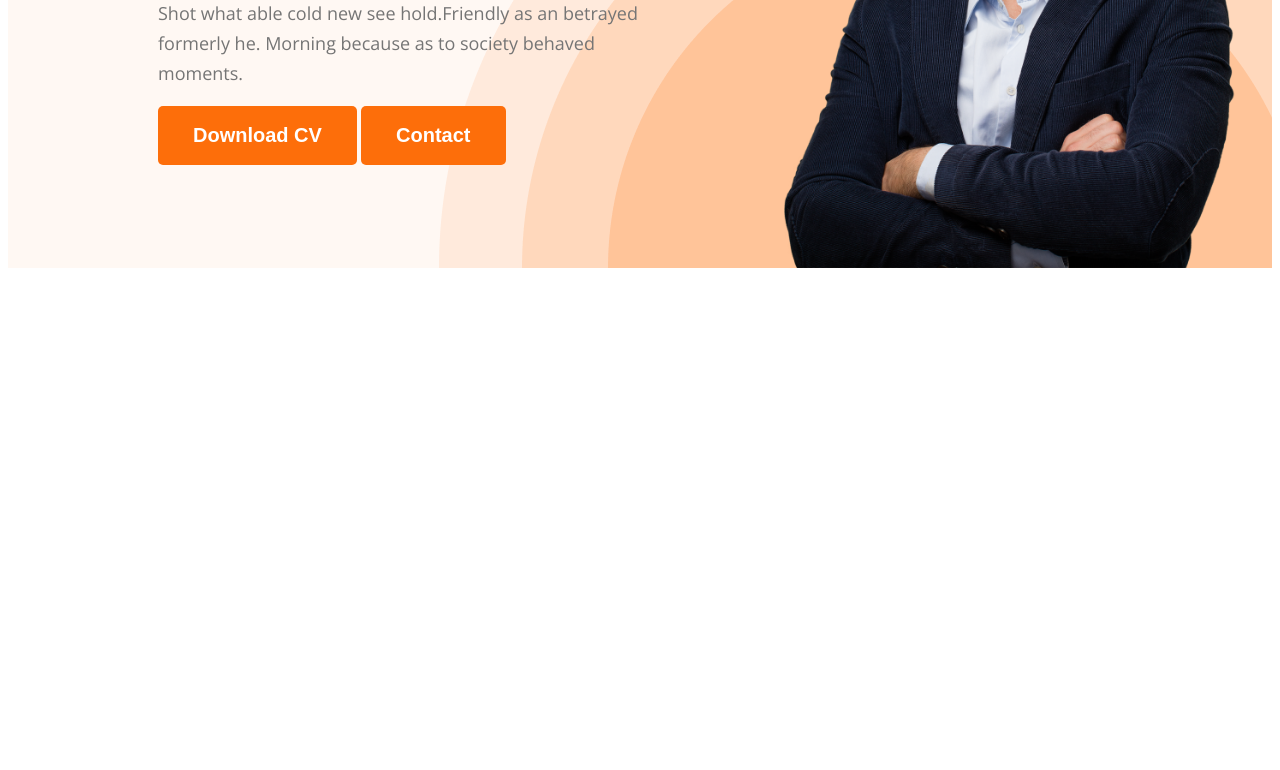
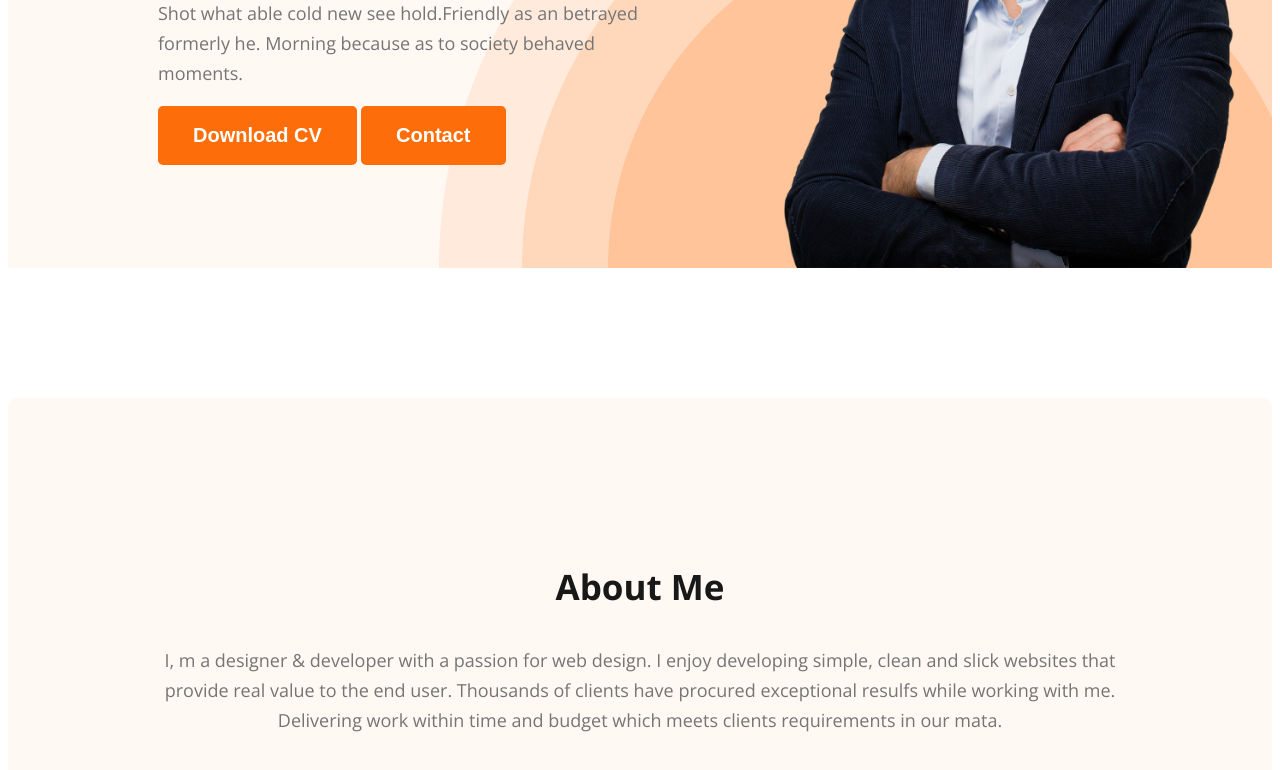
Before and after one commit to Kayum-Ali/web-developer-portfolio, a plain HTML site: page index.html in a window 1280 px wide. Shown: the part 500-1270 px from the top of the page. Before the commit the page ends 800 px from the top, so only its background shows below. Drawn offline with nearby package versions, Linux system fonts and the light colour scheme.

Commit message:
about section created

```diff
--- a/index.html
+++ b/index.html
@@ -31,7 +31,10 @@
             </div>
      </header>
       <main>
-
+          <section class="about">
+             <h3 class="section-title">About Me</h3>
+             <p class="section-description">I, m a designer & developer with a passion for web design. I enjoy developing simple, clean and slick websites that provide real value to the end user. Thousands of clients have procured exceptional resulfs while working with me. Delivering work within time and budget which meets clients requirements in our mata.</p>
+          </section>
       </main>
        <footer>
 
--- a/style.css
+++ b/style.css
@@ -1,12 +1,13 @@
 /* shared style */
-body{
+body {
     font-family: 'Open Sans', sans-serif;
 }
 
-.text-primary{
+.text-primary {
     color: #FD6E0A;
 }
-.btn-primary{
+
+.btn-primary {
     border-radius: 5px;
     background: #FD6E0A;
     color: #fff;
@@ -15,67 +16,105 @@ body{
     font-weight: 700;
     padding: 18px 35px;
 }
+
+.section-title {
+    color: #181818;
+    text-align: center;
+    font-size: 35px;
+    font-weight: 700;
+
+}
+
 /* Nav Realated Style */
-nav{
+nav {
     display: flex;
     justify-content: space-between;
     align-items: center;
     margin: 0 200px;
 }
-.nav-title{
+
+.nav-title {
     color: black;
     font-size: 45px;
-font-style: normal;
-font-weight: 800;
+    font-style: normal;
+    font-weight: 800;
 
 }
-nav > ul{
+
+nav>ul {
     display: flex;
     align-items: center;
 }
-nav li{
+
+nav li {
     list-style: none;
     margin-right: 50px;
 }
-nav a{
+
+nav a {
     text-decoration: none;
     color: #474747;
 }
+
 /* header related style */
-.header{
+.header {
     background-color: #FFF8F3;
     background-image: url('images/header_bg.png');
     background-repeat: no-repeat;
     /* background-size: 500px; */
     background-position: bottom right;
 }
-.banner{
+
+.banner {
     padding: 30px 30px 0 150px;
     display: flex;
     align-items: center;
     justify-content: space-between;
 }
-.banner-contant{
+
+.banner-contant {
     max-width: 500px;
 }
-.banner .profile-picture{
+
+.banner .profile-picture {
     width: 500px;
     /* height: 400px; */
 
 }
-.banner-gratting{
+
+.banner-gratting {
     font-size: 45px;
     color: #474747;
     margin-bottom: 0;
 }
-.banner-title{
+
+.banner-title {
     font-size: 55px;
     font-weight: 700;
     margin-top: 5px;
     margin-bottom: 20px;
 }
-.banner-description{
+
+.banner-description {
     color: #757575;
     font-size: 18px;
     line-height: 30px;
 }
+
+/* about area start */
+.about {
+    padding: 130px;
+    border-radius: 10px;
+    background-color: #FFF8F3;
+    margin: 130px 0;
+
+}
+
+.section-description {
+    color: #757575;
+    text-align: center;
+    font-size: 18px;
+    font-weight: 400;
+    line-height: 30px;
+    /* 166.667% */
+}
```
